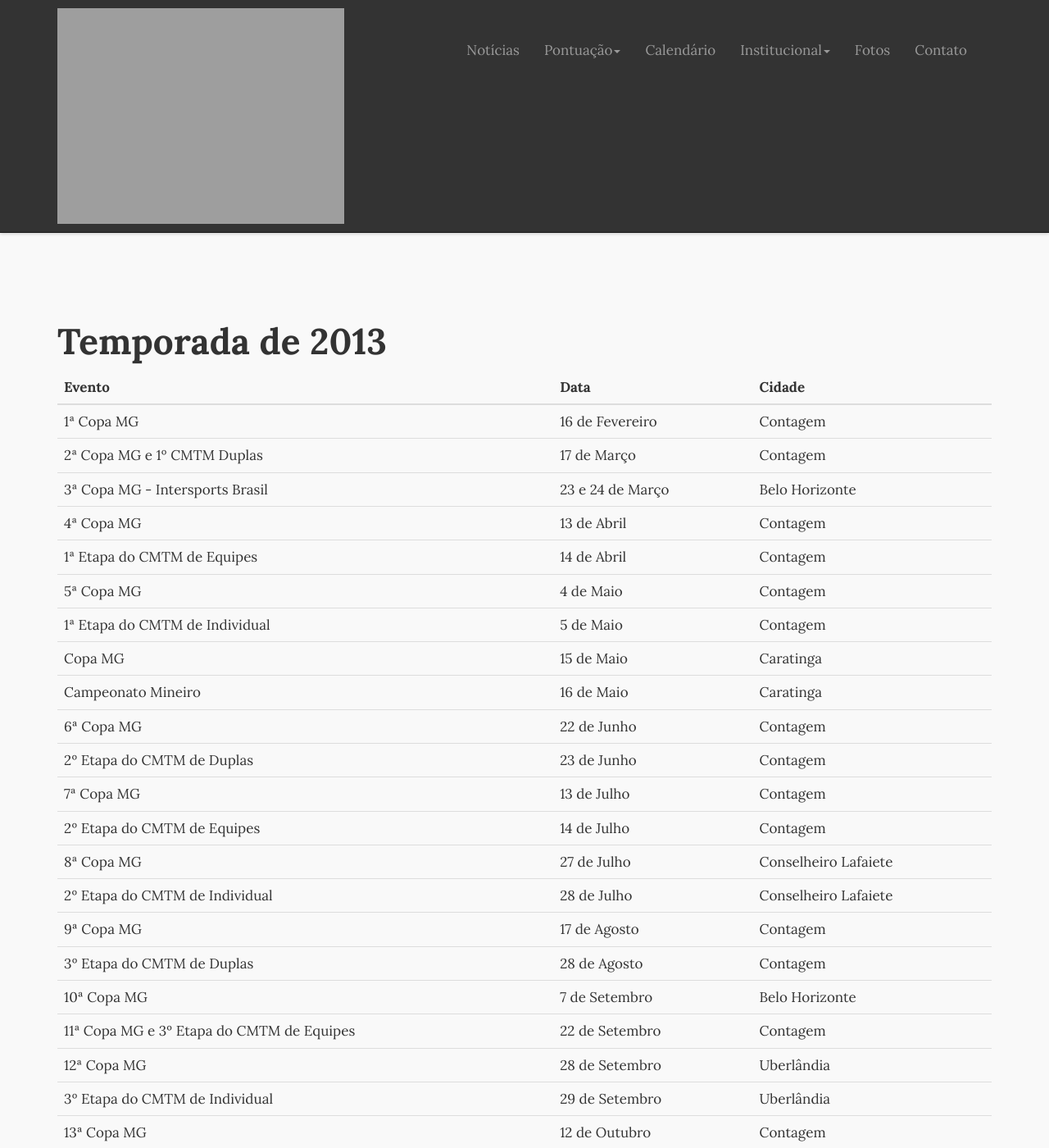
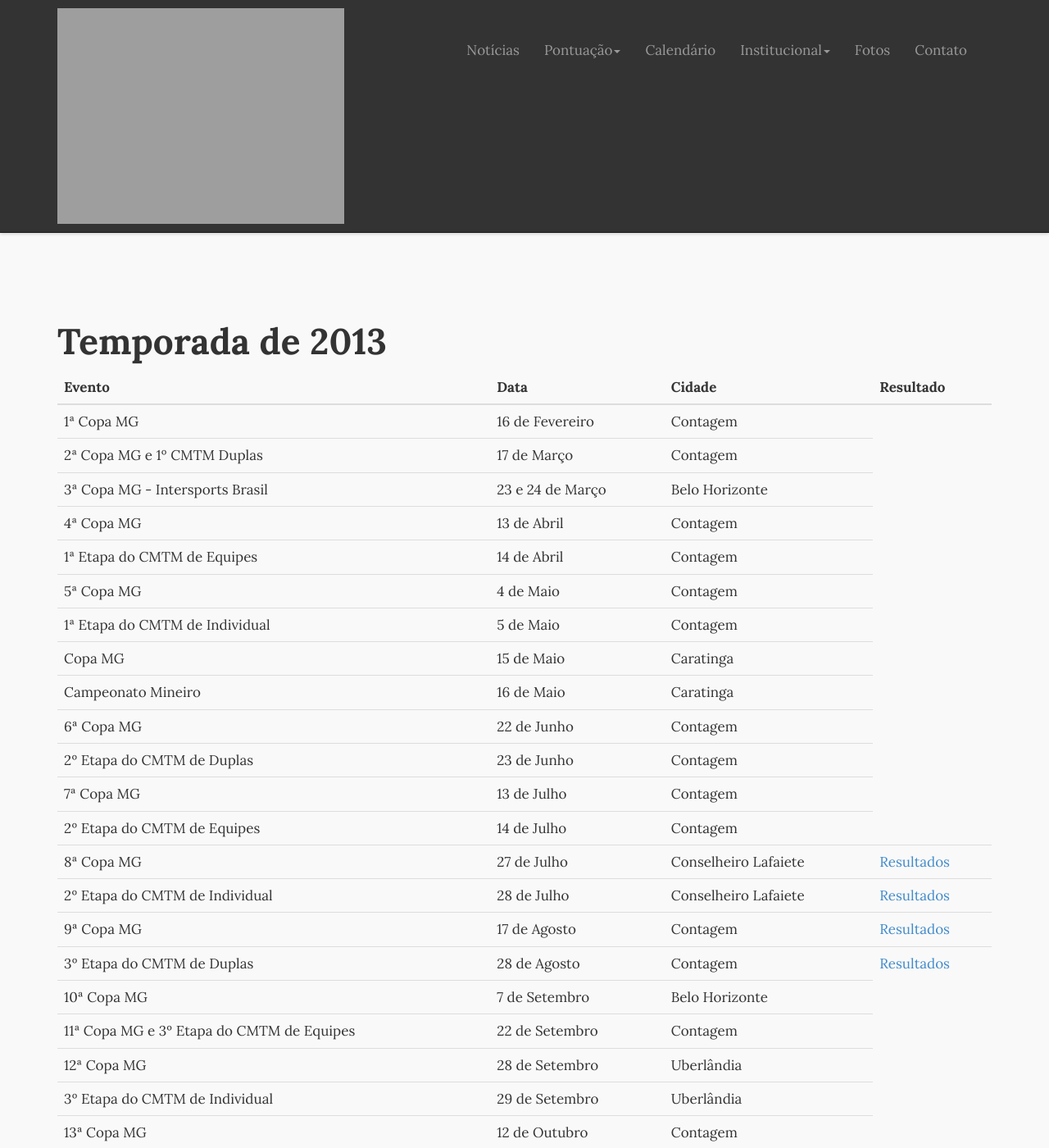
Before and after one commit to thiagokimo/fmtm, a Jekyll site: the page built from calendario.html, in a window 1280 px wide and 1400 px high. Shown: the whole window at 82% size. Built offline with Jekyll 4.4.1, drawn with Linux system fonts in a browser that asks for light colours; Markdown is read by kramdown in place of the engine named in the settings.

Commit message:
Adding 2 event results shortcuts in calendario page

```diff
--- a/calendario.html
+++ b/calendario.html
@@ -10,6 +10,7 @@ title: Calendário
     <th>Evento</th>
     <th>Data</th>
     <th>Cidade</th>
+    <th>Resultado</th>
   </thead>
 
   <tbody>
@@ -82,21 +83,25 @@ title: Calendário
       <td>8ª Copa MG</td>
       <td>27 de Julho</td>
       <td>Conselheiro Lafaiete</td>
+      <td><a href="{{site.baseurl}}/2013/08/02/resultado-da-viii-copa-mg-e-ii-etapa-cmtm-individual/">Resultados</a></td>
     </tr>
     <tr>
       <td>2º Etapa do CMTM de Individual</td>
       <td>28 de Julho</td>
       <td>Conselheiro Lafaiete</td>
+      <td><a href="{{site.baseurl}}/2013/08/02/resultado-da-viii-copa-mg-e-ii-etapa-cmtm-individual/">Resultados</a></td>
     </tr>
     <tr>
       <td>9ª Copa MG</td>
       <td>17 de Agosto</td>
       <td>Contagem</td>
+      <td><a href="{{site.baseurl}}/2013/08/20/resultado-da-ix-copa-mg-e-iii-etapa-cmtm-duplas/">Resultados</a></td>
     </tr>
     <tr>
       <td>3º Etapa do CMTM de Duplas</td>
       <td>28 de Agosto</td>
       <td>Contagem</td>
+      <td><a href="{{site.baseurl}}/2013/08/20/resultado-da-ix-copa-mg-e-iii-etapa-cmtm-duplas/">Resultados</a></td>
     </tr>
     <tr>
       <td>10ª Copa MG</td>
```
